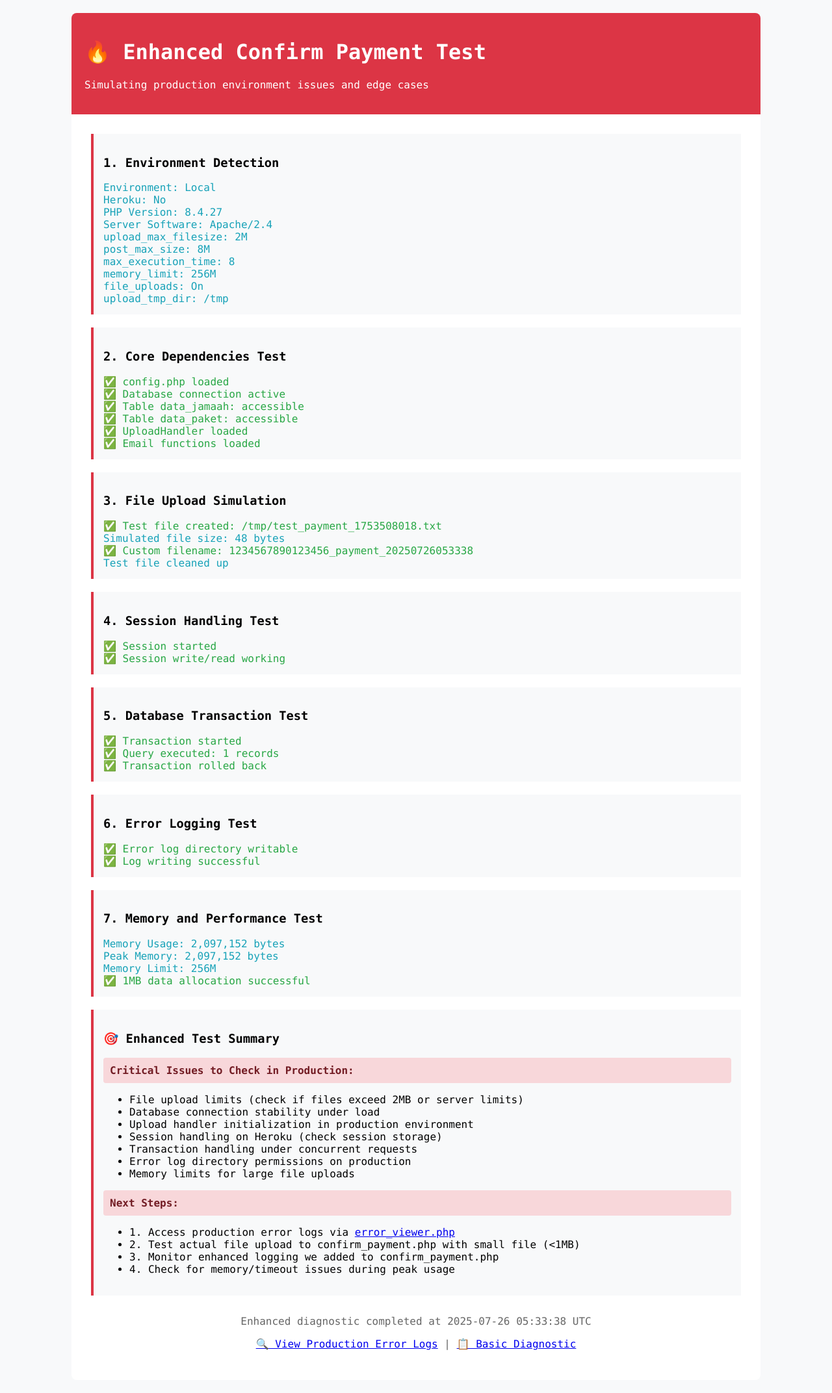
After one commit to takaruma7/MIW, a PHP site: page /test_confirm_payment_enhanced.php in a window 1280 px wide. The commit adds this page. Shown: the whole page at 65% size. Run offline with PHP 8.4, Linux system fonts and the light colour scheme; tables that the repository leaves empty or names only in its code hold one stand-in row (values such as "Sample post"); some libraries are stand-ins or nearby versions.

Commit message:
Enhanced error handling and diagnostics for confirm_payment.php
- Added detailed error reporting for file uploads with specific error codes
- Enhanced UploadHandler error handling with try-catch blocks
- Improved database operation error handling with PDO exceptions
- Added comprehensive error logging throughout confirm_payment.php
- Created enhanced test script for production debugging
- Improved error_viewer.php for better production monitoring

This should help identify the exact cause of HTTP 500 errors in production.

```diff
--- /dev/null
+++ b/test_confirm_payment_enhanced.php
@@ -0,0 +1,321 @@
+<?php
+/**
+ * Enhanced test for confirm_payment.php issues
+ *
+ * This script will simulate various error conditions to help identify
+ * the exact cause of HTTP 500 errors in production.
+ */
+
+// Set up error reporting
+error_reporting(E_ALL);
+ini_set('display_errors', 1);
+ini_set('log_errors', 1);
+
+// Ensure error logs directory exists
+if (!file_exists(__DIR__ . '/error_logs')) {
+    mkdir(__DIR__ . '/error_logs', 0755, true);
+}
+
+// Enhanced logging function
+function testLog($message, $context = []) {
+    $timestamp = date('Y-m-d H:i:s');
+    $logFile = __DIR__ . '/error_logs/enhanced_test_' . date('Y-m-d') . '.log';
+
+    $logEntry = "[{$timestamp}] ENHANCED_TEST: {$message}\n";
+    if (!empty($context)) {
+        $logEntry .= "[{$timestamp}] CONTEXT: " . json_encode($context, JSON_PRETTY_PRINT) . "\n";
+    }
+    $logEntry .= str_repeat('-', 50) . "\n";
+
+    file_put_contents($logFile, $logEntry, FILE_APPEND | LOCK_EX);
+}
+
+?>
+<!DOCTYPE html>
+<html>
+<head>
+    <title>Enhanced Confirm Payment Test</title>
+    <style>
+        body { font-family: 'Consolas', monospace; margin: 20px; background: #f8f9fa; }
+        .container { max-width: 1000px; margin: 0 auto; background: white; padding: 30px; border-radius: 8px; }
+        .header { background: #dc3545; color: white; padding: 20px; margin: -30px -30px 30px; border-radius: 8px 8px 0 0; }
+        .test-section { margin: 20px 0; padding: 15px; border-left: 4px solid #dc3545; background: #f8f9fa; }
+        .success { color: #28a745; }
+        .error { color: #dc3545; }
+        .warning { color: #ffc107; }
+        .info { color: #17a2b8; }
+        .critical { background: #f8d7da; color: #721c24; padding: 10px; border-radius: 4px; margin: 10px 0; }
+        .code-block { background: #2d2d2d; color: #fff; padding: 15px; border-radius: 4px; font-family: 'Consolas', monospace; margin: 10px 0; }
+    </style>
+</head>
+<body>
+    <div class="container">
+        <div class="header">
+            <h1>🔥 Enhanced Confirm Payment Test</h1>
+            <p>Simulating production environment issues and edge cases</p>
+        </div>
+
+        <?php
+
+        testLog("Starting enhanced confirm_payment.php test");
+
+        // Test 1: Environment detection
+        echo "<div class='test-section'><h3>1. Environment Detection</h3>";
+
+        $isHeroku = isset($_ENV['DYNO']);
+        $isProduction = $isHeroku || isset($_ENV['RENDER']) || isset($_ENV['RAILWAY_ENVIRONMENT']);
+
+        echo "<div class='info'>Environment: " . ($isProduction ? 'Production' : 'Local') . "</div>";
+        echo "<div class='info'>Heroku: " . ($isHeroku ? 'Yes' : 'No') . "</div>";
+        echo "<div class='info'>PHP Version: " . PHP_VERSION . "</div>";
+        echo "<div class='info'>Server Software: " . ($_SERVER['SERVER_SOFTWARE'] ?? 'Unknown') . "</div>";
+
+        // Check critical PHP settings
+        $criticalSettings = [
+            'upload_max_filesize' => ini_get('upload_max_filesize'),
+            'post_max_size' => ini_get('post_max_size'),
+            'max_execution_time' => ini_get('max_execution_time'),
+            'memory_limit' => ini_get('memory_limit'),
+            'file_uploads' => ini_get('file_uploads') ? 'On' : 'Off',
+            'upload_tmp_dir' => ini_get('upload_tmp_dir') ?: sys_get_temp_dir()
+        ];
+
+        foreach ($criticalSettings as $setting => $value) {
+            echo "<div class='info'>$setting: $value</div>";
+        }
+
+        echo "</div>";
+
+        // Test 2: Core dependencies
+        echo "<div class='test-section'><h3>2. Core Dependencies Test</h3>";
+
+        try {
+            testLog("Testing core dependencies");
+
+            // Test config.php
+            require_once 'config.php';
+            echo "<div class='success'>✅ config.php loaded</div>";
+
+            // Test database connection
+            if ($conn instanceof PDO) {
+                echo "<div class='success'>✅ Database connection active</div>";
+
+                // Test essential tables
+                $tables = ['data_jamaah', 'data_paket'];
+                foreach ($tables as $table) {
+                    try {
+                        $stmt = $conn->query("SELECT COUNT(*) FROM $table LIMIT 1");
+                        echo "<div class='success'>✅ Table $table: accessible</div>";
+                    } catch (Exception $e) {
+                        echo "<div class='error'>❌ Table $table: " . $e->getMessage() . "</div>";
+                    }
+                }
+            } else {
+                echo "<div class='error'>❌ Database connection failed</div>";
+            }
+
+            // Test upload handler
+            require_once 'upload_handler.php';
+            $uploadHandler = new UploadHandler();
+            echo "<div class='success'>✅ UploadHandler loaded</div>";
+
+            // Test email functions
+            require_once 'email_functions.php';
+            echo "<div class='success'>✅ Email functions loaded</div>";
+
+        } catch (Exception $e) {
+            testLog("Core dependencies failed", ['error' => $e->getMessage()]);
+            echo "<div class='error'>❌ Core dependency error: " . $e->getMessage() . "</div>";
+        }
+
+        echo "</div>";
+
+        // Test 3: File upload simulation
+        echo "<div class='test-section'><h3>3. File Upload Simulation</h3>";
+
+        try {
+            testLog("Testing file upload simulation");
+
+            // Create a test file to simulate upload
+            $testContent = "Test payment proof content - " . date('Y-m-d H:i:s');
+            $testFileName = 'test_payment_' . time() . '.txt';
+            $tempDir = sys_get_temp_dir();
+            $testFilePath = $tempDir . '/' . $testFileName;
+
+            file_put_contents($testFilePath, $testContent);
+            echo "<div class='success'>✅ Test file created: $testFilePath</div>";
+
+            // Simulate $_FILES array
+            $simulatedFile = [
+                'name' => $testFileName,
+                'type' => 'text/plain',
+                'tmp_name' => $testFilePath,
+                'error' => UPLOAD_ERR_OK,
+                'size' => strlen($testContent)
+            ];
+
+            echo "<div class='info'>Simulated file size: " . $simulatedFile['size'] . " bytes</div>";
+
+            // Test UploadHandler with simulated file
+            $uploadHandler = new UploadHandler();
+            $customName = $uploadHandler->generateCustomFilename('1234567890123456', 'payment', null);
+            echo "<div class='success'>✅ Custom filename: $customName</div>";
+
+            // Clean up test file
+            if (file_exists($testFilePath)) {
+                unlink($testFilePath);
+                echo "<div class='info'>Test file cleaned up</div>";
+            }
+
+        } catch (Exception $e) {
+            testLog("File upload simulation failed", ['error' => $e->getMessage()]);
+            echo "<div class='error'>❌ File upload simulation error: " . $e->getMessage() . "</div>";
+        }
+
+        echo "</div>";
+
+        // Test 4: Session handling
+        echo "<div class='test-section'><h3>4. Session Handling Test</h3>";
+
+        try {
+            testLog("Testing session handling");
+
+            if (session_status() === PHP_SESSION_NONE) {
+                session_start();
+                echo "<div class='success'>✅ Session started</div>";
+            } else {
+                echo "<div class='info'>Session already active</div>";
+            }
+
+            // Test session operations
+            $_SESSION['test_confirm_payment'] = 'test_value_' . time();
+
+            if (isset($_SESSION['test_confirm_payment'])) {
+                echo "<div class='success'>✅ Session write/read working</div>";
+                unset($_SESSION['test_confirm_payment']);
+            } else {
+                throw new Exception("Session not working properly");
+            }
+
+        } catch (Exception $e) {
+            testLog("Session handling failed", ['error' => $e->getMessage()]);
+            echo "<div class='error'>❌ Session error: " . $e->getMessage() . "</div>";
+        }
+
+        echo "</div>";
+
+        // Test 5: Transaction simulation
+        echo "<div class='test-section'><h3>5. Database Transaction Test</h3>";
+
+        try {
+            testLog("Testing database transaction");
+
+            $conn->beginTransaction();
+            echo "<div class='success'>✅ Transaction started</div>";
+
+            // Test a safe SELECT operation
+            $stmt = $conn->prepare("SELECT COUNT(*) as count FROM data_jamaah LIMIT 1");
+            $stmt->execute();
+            $result = $stmt->fetch();
+            echo "<div class='success'>✅ Query executed: " . $result['count'] . " records</div>";
+
+            $conn->rollBack();
+            echo "<div class='success'>✅ Transaction rolled back</div>";
+
+        } catch (Exception $e) {
+            if ($conn->inTransaction()) {
+                $conn->rollBack();
+            }
+            testLog("Transaction test failed", ['error' => $e->getMessage()]);
+            echo "<div class='error'>❌ Transaction error: " . $e->getMessage() . "</div>";
+        }
+
+        echo "</div>";
+
+        // Test 6: Error logging test
+        echo "<div class='test-section'><h3>6. Error Logging Test</h3>";
+
+        try {
+            testLog("Testing error logging functionality");
+
+            $errorLogDir = __DIR__ . '/error_logs';
+            if (is_writable($errorLogDir)) {
+                echo "<div class='success'>✅ Error log directory writable</div>";
+
+                // Test log writing
+                $testLogFile = $errorLogDir . '/test_confirm_' . date('Y-m-d') . '.log';
+                $logContent = "[" . date('Y-m-d H:i:s') . "] Test log entry for confirm_payment.php\n";
+
+                if (file_put_contents($testLogFile, $logContent, FILE_APPEND | LOCK_EX)) {
+                    echo "<div class='success'>✅ Log writing successful</div>";
+
+                    // Clean up test log
+                    if (file_exists($testLogFile)) {
+                        unlink($testLogFile);
+                    }
+                } else {
+                    throw new Exception("Failed to write to log file");
+                }
+            } else {
+                throw new Exception("Error log directory not writable");
+            }
+
+        } catch (Exception $e) {
+            testLog("Error logging test failed", ['error' => $e->getMessage()]);
+            echo "<div class='error'>❌ Error logging error: " . $e->getMessage() . "</div>";
+        }
+
+        echo "</div>";
+
+        // Test 7: Memory and performance
+        echo "<div class='test-section'><h3>7. Memory and Performance Test</h3>";
+
+        echo "<div class='info'>Memory Usage: " . number_format(memory_get_usage(true)) . " bytes</div>";
+        echo "<div class='info'>Peak Memory: " . number_format(memory_get_peak_usage(true)) . " bytes</div>";
+        echo "<div class='info'>Memory Limit: " . ini_get('memory_limit') . "</div>";
+
+        // Test large data handling
+        try {
+            $testData = str_repeat('x', 1024 * 1024); // 1MB string
+            echo "<div class='success'>✅ 1MB data allocation successful</div>";
+            unset($testData);
+        } catch (Exception $e) {
+            echo "<div class='warning'>⚠️ Large data allocation failed: " . $e->getMessage() . "</div>";
+        }
+
+        echo "</div>";
+
+        // Summary and recommendations
+        echo "<div class='test-section'><h3>🎯 Enhanced Test Summary</h3>";
+        echo "<div class='critical'><strong>Critical Issues to Check in Production:</strong></div>";
+        echo "<ul>";
+        echo "<li>File upload limits (check if files exceed 2MB or server limits)</li>";
+        echo "<li>Database connection stability under load</li>";
+        echo "<li>Upload handler initialization in production environment</li>";
+        echo "<li>Session handling on Heroku (check session storage)</li>";
+        echo "<li>Transaction handling under concurrent requests</li>";
+        echo "<li>Error log directory permissions on production</li>";
+        echo "<li>Memory limits for large file uploads</li>";
+        echo "</ul>";
+
+        echo "<div class='critical'><strong>Next Steps:</strong></div>";
+        echo "<ul>";
+        echo "<li>1. Access production error logs via <a href='error_viewer.php' target='_blank'>error_viewer.php</a></li>";
+        echo "<li>2. Test actual file upload to confirm_payment.php with small file (&lt;1MB)</li>";
+        echo "<li>3. Monitor enhanced logging we added to confirm_payment.php</li>";
+        echo "<li>4. Check for memory/timeout issues during peak usage</li>";
+        echo "</ul>";
+
+        echo "</div>";
+
+        testLog("Enhanced test completed");
+
+        ?>
+
+        <div style="text-align: center; margin-top: 30px; color: #666;">
+            <p>Enhanced diagnostic completed at <?= date('Y-m-d H:i:s T') ?></p>
+            <p><a href="error_viewer.php" target="_blank">🔍 View Production Error Logs</a> | <a href="confirm_payment_diagnostic.php" target="_blank">📋 Basic Diagnostic</a></p>
+        </div>
+    </div>
+</body>
+</html>
```
Also changed, not shown: confirm_payment.php (+105 -11 lines).
